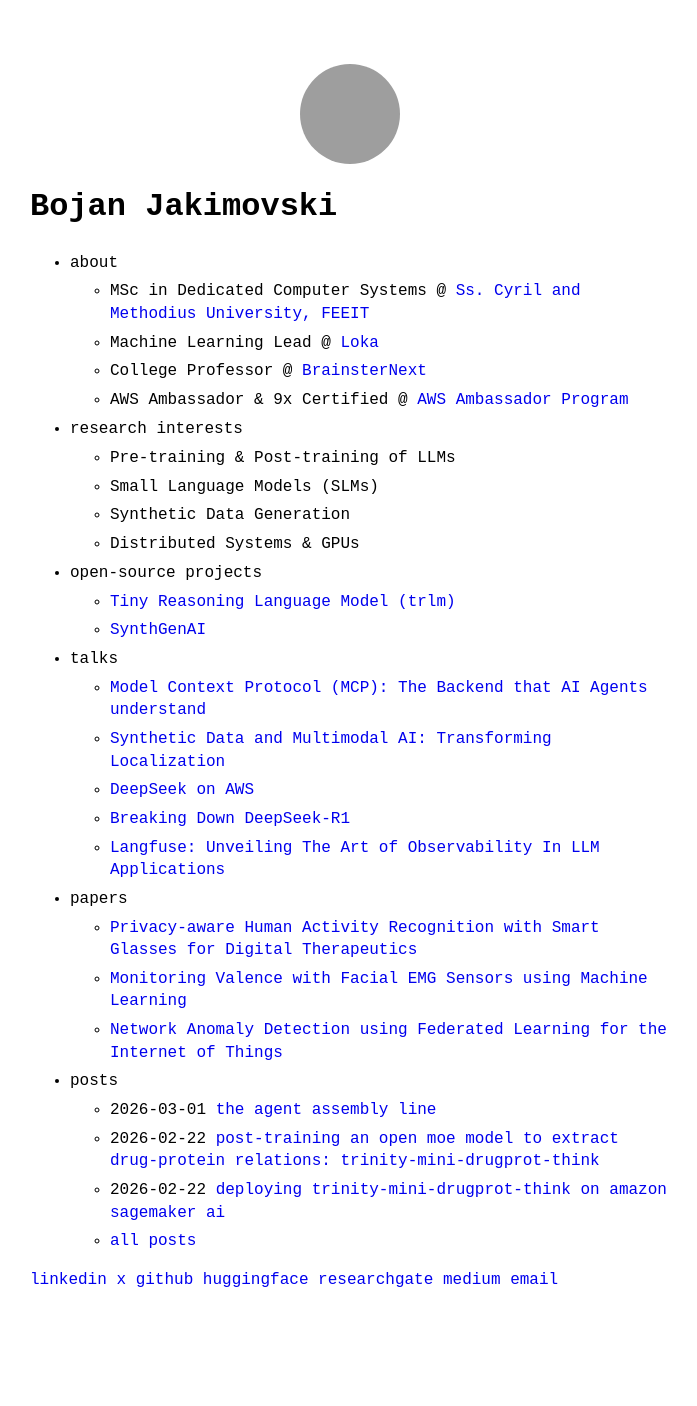
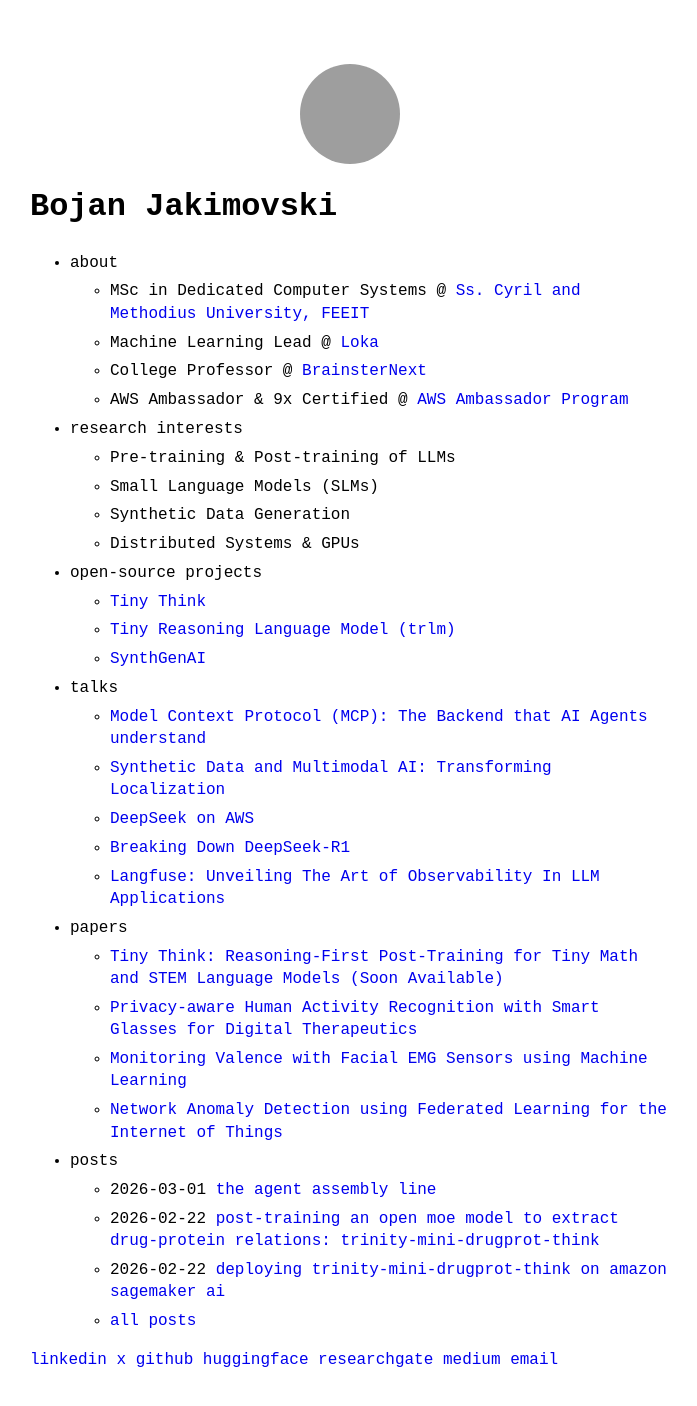
Before and after one commit to Shekswess/Shekswess.github.io, a Jekyll site: the page built from index.md, in a window 1280 px wide, cut to the strip 0-1435 px from the top of the page. Shown: the top 1406 px of the strip, without its empty margins (290-987 px from the left). Built offline with Jekyll 4.4.1, drawn with Linux system fonts in a browser that asks for light colours; before the commit the page ends 1355 px from its top, so only the background shows below that; grey boxes are pictures that could not be loaded.

Commit message:
docs(site): add Tiny Think links and update post image

```diff
--- a/_data/menu.yml
+++ b/_data/menu.yml
@@ -18,6 +18,7 @@ entries:
 
   - title: open-source projects
     entries:
+      - title: <a href="https://github.com/Shekswess/tiny-think">Tiny Think</a>
       - title: <a href="https://github.com/Shekswess/tiny-reasoning-language-model">Tiny Reasoning Language Model (trlm)</a>
       - title: <a href="https://github.com/Shekswess/synthgenai">SynthGenAI</a>
 
@@ -31,6 +32,7 @@ entries:
 
   - title: papers
     entries:
+      - title: "<a href='https://github.com/Shekswess/tiny-think'>Tiny Think: Reasoning-First Post-Training for Tiny Math and STEM Language Models (Soon Available)</a>"
       - title: "<a href='https://scholar.google.com/citations?view_op=view_citation&hl=en&user=557AYDUAAAAJ&citation_for_view=557AYDUAAAAJ:d1gkVwhDpl0C'>Privacy-aware Human Activity Recognition with Smart Glasses for Digital Therapeutics </a>"
       - title: "<a href='https://scholar.google.com/citations?view_op=view_citation&hl=en&user=557AYDUAAAAJ&citation_for_view=557AYDUAAAAJ:u5HHmVD_uO8C'>Monitoring Valence with Facial EMG Sensors using Machine Learning</a>"
       - title: <a href='https://scholar.google.com/citations?view_op=view_citation&hl=en&user=557AYDUAAAAJ&citation_for_view=557AYDUAAAAJ:2osOgNQ5qMEC'>Network Anomaly Detection using Federated Learning for the Internet of Things</a>
```
Also changed, not shown: _posts/2026-03-02-the-agent-assembly-line.md (+1 -1 lines).
